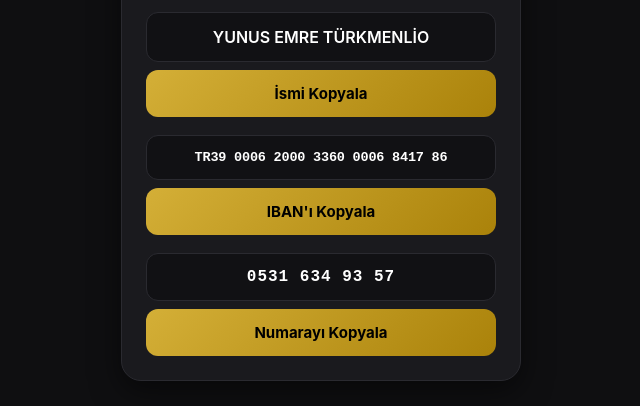
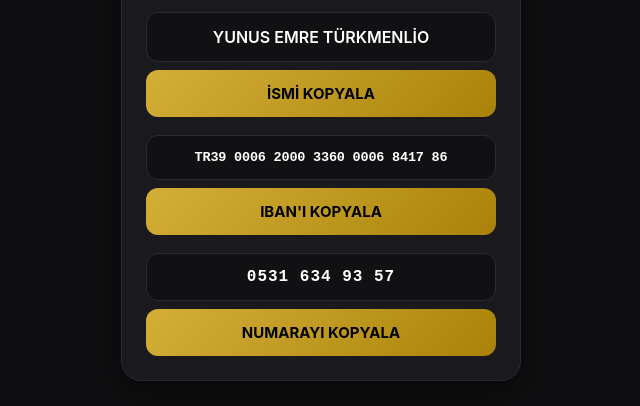
Before and after one commit to NFCdustry/IBAN, a plain HTML site: page index.html in a window 1280 px wide. Shown: the part 317-723 px from the top of the page, 319-959 px from the left. Drawn offline with Linux system fonts and the light colour scheme.

Commit message:
Update index.html

```diff
--- a/index.html
+++ b/index.html
@@ -96,6 +96,7 @@
             width: 100%;
             cursor: pointer;
             transition: transform 0.1s ease, opacity 0.2s ease;
+            text-transform: uppercase;
         }
         .btn:active {
             transform: scale(0.98);
@@ -137,23 +138,23 @@
         <!-- 2. İsim Kutusu ve Butonu -->
         <div class="group">
             <div class="box" id="nameText">YUNUS EMRE TÜRKMENLİO</div>
-            <button class="btn" onclick="copyText('nameText', 'İsim Kopyalandı!')">İsmi Kopyala</button>
+            <button class="btn" onclick="copyText('nameText', 'İSİM KOPYALANDI!')">İSMİ KOPYALA</button>
         </div>
 
         <!-- 3. IBAN Kutusu ve Butonu -->
         <div class="group">
             <div class="box iban-box" id="ibanText">TR39 0006 2000 3360 0006 8417 86</div>
-            <button class="btn" onclick="copyText('ibanText', 'IBAN\'ı Kopyalandı!')">IBAN'ı Kopyala</button>
+            <button class="btn" onclick="copyText('ibanText', 'IBAN KOPYALANDI!')">IBAN'I KOPYALA</button>
         </div>
 
         <!-- 4. Telefon Kutusu ve Butonu -->
         <div class="group">
             <div class="box phone-box" id="phoneText">0531 634 93 57</div>
-            <button class="btn" onclick="copyText('phoneText', 'Numara Kopyalandı!')">Numarayı Kopyala</button>
+            <button class="btn" onclick="copyText('phoneText', 'NUMARA KOPYALANDI!')">NUMARAYI KOPYALA</button>
         </div>
     </div>
 
-    <div class="toast" id="toast">Kopyalandı!</div>
+    <div class="toast" id="toast">KOPYALANDI!</div>
 
     <script>
         function copyText(elementId, message) {
```
